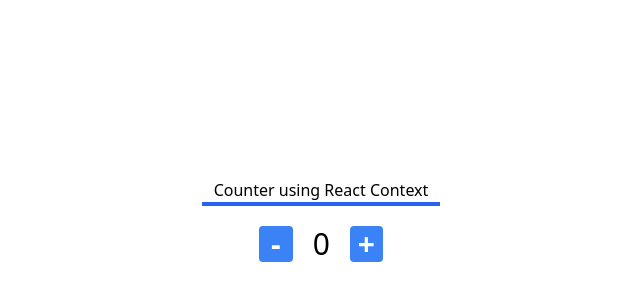
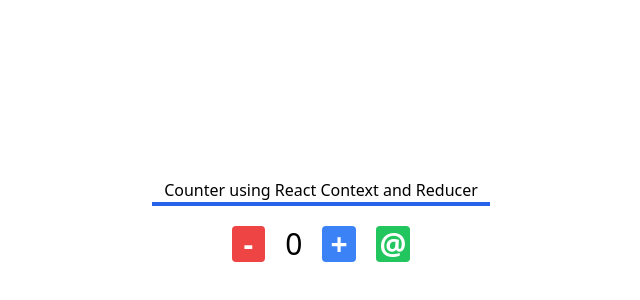
Before and after one commit to mahfuzurrahman98/Playing-with-React-TS, a React (Vite) app: page / in a window 1280 px wide. Shown: the part 180-480 px from the top of the page, without its empty margins (319-959 px from the left). Built offline with nearby package versions, Linux system fonts and the light colour scheme.

Commit message:
useReducer instead of useState

```diff
--- a/src/components/use_context/Counter.tsx
+++ b/src/components/use_context/Counter.tsx
@@ -2,9 +2,9 @@
 import { useCounter } from './CounterContext';
 
 const Counter: FC = () => {
-  const { counter } = useCounter();
+  const { state } = useCounter();
 
-  return <div className="text-3xl"> {counter}</div>;
+  return <div className="text-3xl"> {state}</div>;
 };
 
 export default Counter;
--- a/src/components/use_context/CounterContext.tsx
+++ b/src/components/use_context/CounterContext.tsx
@@ -3,26 +3,47 @@
   PropsWithChildren,
   createContext,
   useContext,
-  useState,
+  useReducer,
 } from 'react';
 
 type CounterContextType = {
-  counter: number;
+  state: number;
   increment: () => void;
   decrement: () => void;
+  reset: () => void;
 };
+
+type Action = {
+  type: 'increment' | 'decrement' | 'reset';
+};
+
+const reducer = (state: number, action: Action): number => {
+  if (action.type === 'increment') {
+    return state + 1;
+  } else if (action.type === 'decrement') {
+    return state - 1;
+  } else if (action.type === 'reset') {
+    return initialCount;
+  } else {
+    return state;
+  }
+};
+
+const initialCount: number = 0;
 
 const CounterContext = createContext<CounterContextType | undefined>(undefined);
 
 export const CounterProvider: FC<PropsWithChildren<{}>> = ({ children }) => {
-  const [counter, setCounter] = useState(0);
-  const increment = () => setCounter((prevCounter) => prevCounter + 1);
-  const decrement = () => setCounter((prevCounter) => prevCounter - 1);
+  const [state, dispatch] = useReducer(reducer, initialCount);
+  const increment = () => dispatch({ type: 'increment' });
+  const decrement = () => dispatch({ type: 'decrement' });
+  const reset = () => dispatch({ type: 'reset' });
 
   const contextValue: CounterContextType = {
-    counter,
+    state,
     increment,
     decrement,
+    reset,
   };
 
   return (
--- a/src/components/use_context/DecrementButton.tsx
+++ b/src/components/use_context/DecrementButton.tsx
@@ -6,7 +6,8 @@
 
   return (
     <button
-      className="bg-blue-500 hover:bg-blue-600 text-white font-bold text-3xl py-0 px-3 rounded"
+      className="bg-red-500 hover:bg-red-600 text-white font-bold text-3xl py-0 px-3 rounded"
+      title="decrement"
       onClick={decrement}
     >
       -
--- a/src/components/use_context/IncrementButton.tsx
+++ b/src/components/use_context/IncrementButton.tsx
@@ -7,6 +7,7 @@
   return (
     <button
       className="bg-blue-500 hover:bg-blue-600 text-white font-bold text-3xl py-0 px-2 rounded"
+      title="increment"
       onClick={increment}
     >
       +
--- a/src/components/use_context/Main.tsx
+++ b/src/components/use_context/Main.tsx
@@ -3,18 +3,20 @@
 import { CounterProvider } from './CounterContext';
 import DecrementButton from './DecrementButton';
 import IncrementButton from './IncrementButton';
+import ResetButton from './ResetButton';
 
 const Main: FC = () => {
   return (
     <div className="flex flex-col justify-center items-center h-screen">
       <h3 className="mb-5 border-b-4 border-blue-600 px-3">
-        Counter using React Context
+        Counter using React Context and Reducer
       </h3>
       <CounterProvider>
         <div className="flex gap-x-5">
           <DecrementButton />
           <Counter />
           <IncrementButton />
+          <ResetButton />
         </div>
       </CounterProvider>
     </div>
--- /dev/null
+++ b/src/components/use_context/ResetButton.tsx
@@ -0,0 +1,18 @@
+import { FC } from 'react';
+import { useCounter } from './CounterContext';
+
+const ResetButton: FC = () => {
+  const { reset } = useCounter();
+
+  return (
+    <button
+      className="bg-green-500 hover:bg-green-600 text-white font-bold text-3xl py-0 px-1 rounded"
+      title="reset"
+      onClick={reset}
+    >
+      @
+    </button>
+  );
+};
+
+export default ResetButton;
```
